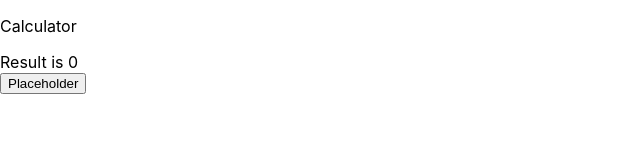
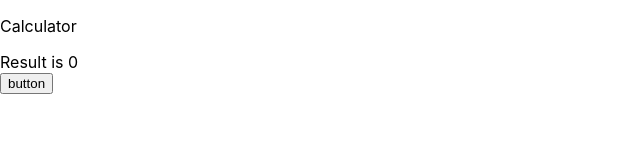
Before and after one commit to gscarv13/react-calculator, a React (Create React App) app: page / in a window 1280 px wide. Shown: the top 163 px of the page, without its empty margins (0-640 px from the left). Built offline with nearby package versions, Linux system fonts and the light colour scheme.

Commit message:
Add prop type and default prop value to Button

```diff
--- a/src/components/Button.js
+++ b/src/components/Button.js
@@ -1,7 +1,21 @@
 import React from 'react';
+import PropTypes from 'prop-types';
 
-function Button() {
-  return <button type="button"> Placeholder </button>;
+function Button(props) {
+  const { name } = props;
+  return (
+    <button type="button">
+      { name }
+    </button>
+  );
 }
 
+Button.defaultProps = {
+  name: 'button',
+};
+
+Button.propTypes = {
+  name: PropTypes.string,
+};
+
 export default Button;
```
